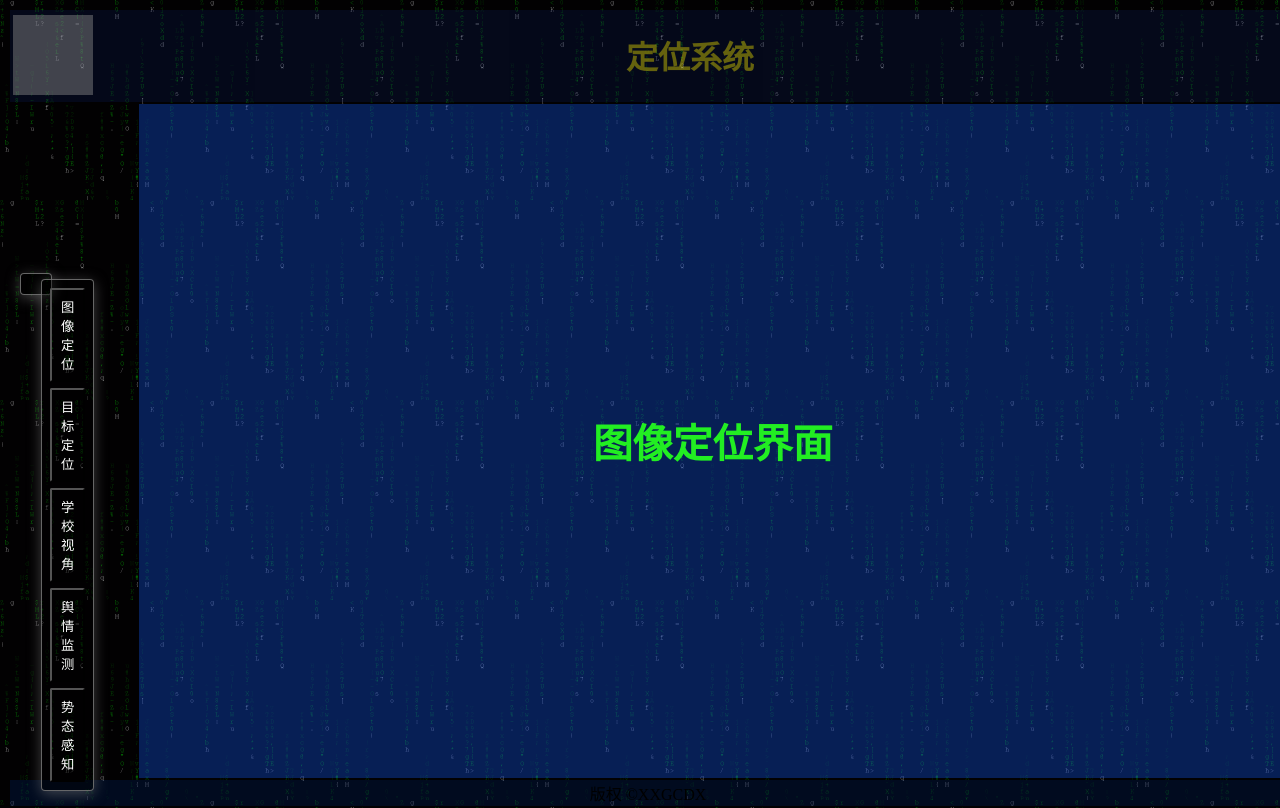
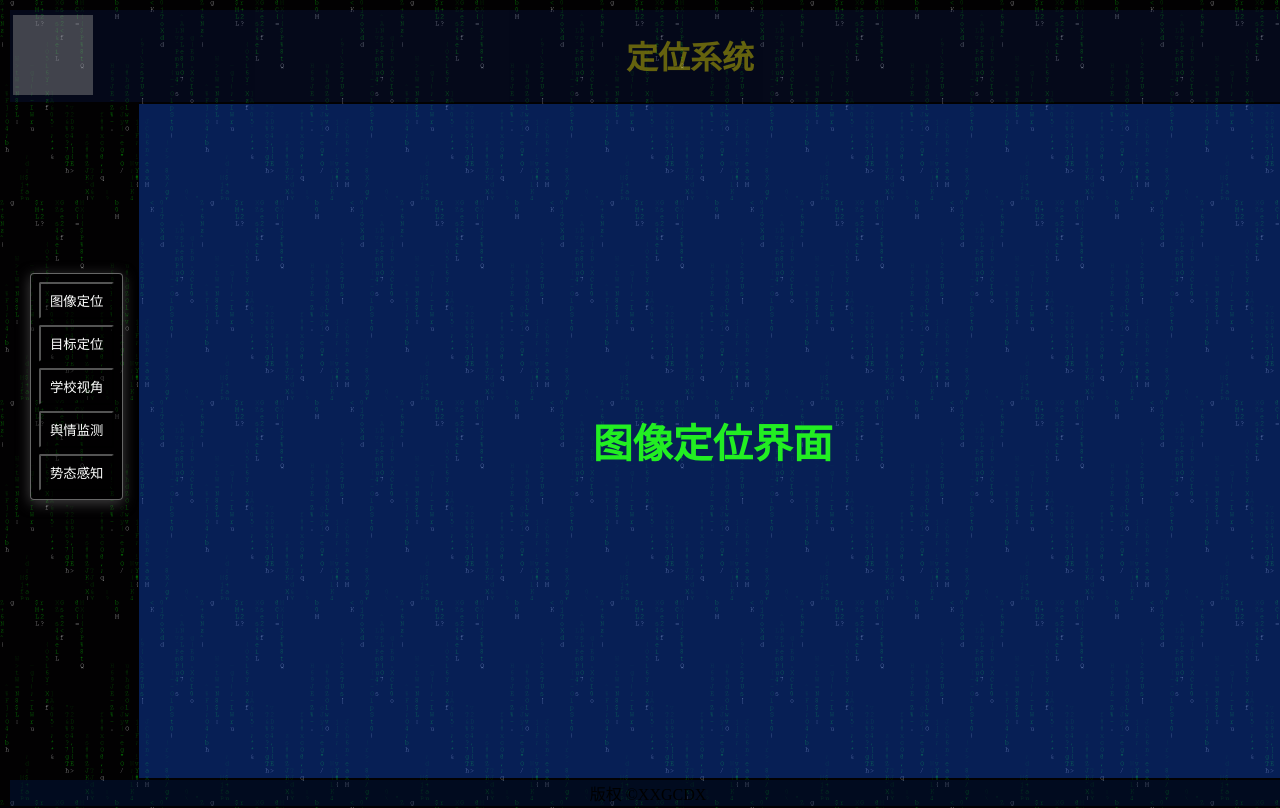
Before and after one commit to GaoShuang98/django_test, a Django app: page /import_img in a window 1280 px wide. Run offline with Django 4.2, Linux system fonts and the light colour scheme; grey boxes are pictures that could not be loaded.

Commit message:
修改小细节

```diff
--- a/static/css/index.css
+++ b/static/css/index.css
@@ -1,4 +1,11 @@
 @charset "utf-8";
+
+.body-table{
+    height: 100%;
+    width: 100%;
+    padding: 0;
+    margin: 0;
+}
 
 .logo {
     padding: 2px;
@@ -37,13 +44,12 @@
     float: top;
 }
 
-.menu-item {
-    padding: 10px;
-    float: start;
-    fill-opacity: 0.2;
-    background: transparent;
-
-}
+/*.menu-item {*/
+/*    padding: 0;*/
+/*    float: start;*/
+/*    fill-opacity: 0.2;*/
+/*    background: transparent;*/
+/*}*/
 
 .cesium-widget {
     width: 100%;
@@ -77,7 +83,7 @@
     padding: 0;
     position: relative;
     color: #0435d9;
-    border: 10px;
+    border: 0;
     align-items: center;
 }
 
@@ -125,16 +131,8 @@ button {
     font-size: 40px;
 }
 
-#father {
-    z-index: 100;
-    position: absolute;
-    left: 10px;
-    top: 25%;
-    padding: 10px 15px;
-    border-radius: 4px;
-    border: 1px solid rgba(128, 128, 128, 0.8);
-    color: #ffffff;
-    background: rgba(0, 0, 0, 0.4);
-    box-shadow: 0 3px 14px rgb(128 128 128 / 50%);
-    text-align: center;
+.menu-button{
+    background-color:rgba(15,73,201,0.2);
+    height:100%;
+    width:100%;
 }
```
Also changed, not shown: templates/index.html (+4 -9 lines).
